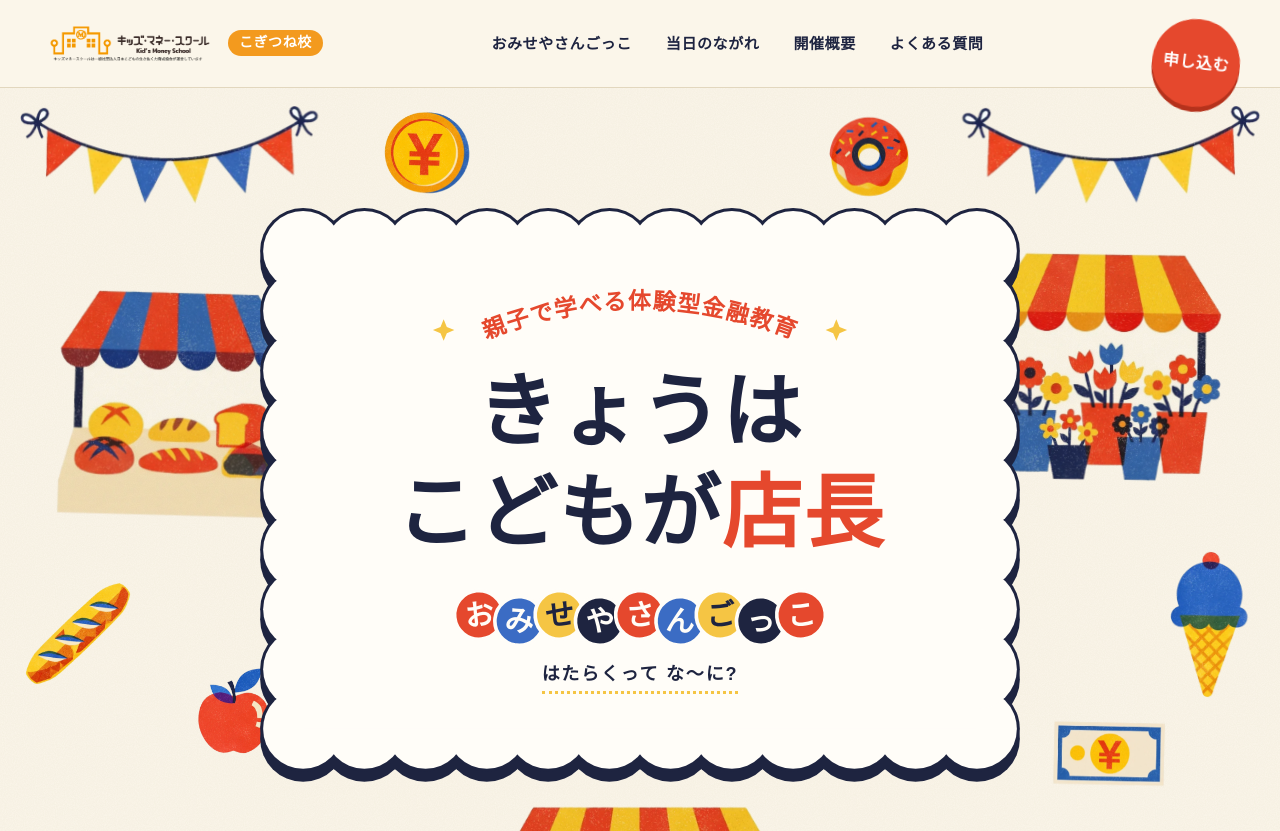
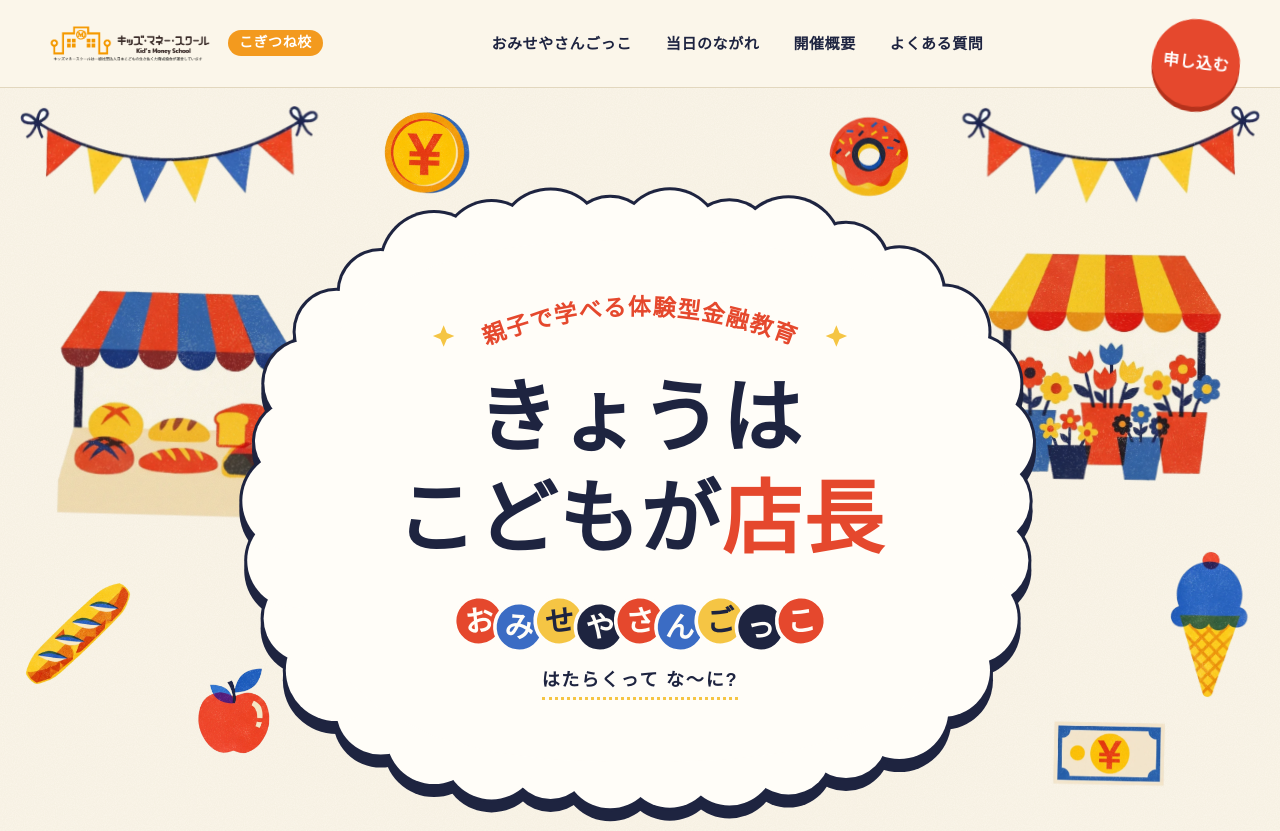
Before and after one commit to ued-yusuke/kogitsune-omise, a plain HTML site: page index.html in a window 1280 px wide. Shown: the top 831 px of the page. Drawn offline with Linux system fonts and the light colour scheme; a web font is replaced by a local one.

Commit message:
雲を角の丸い雲形に作り直す・動きを減らす設定でもイラストはふわふわ浮かせる
Co-Authored-By: Claude Opus 5.5 <noreply@anthropic.com>

```diff
--- a/main.js
+++ b/main.js
@@ -51,40 +51,62 @@
     });
   });
 
-  /* タイトルの雲: 枠の実寸に合わせて、同じ大きさの丸を等間隔に並べて描く(伸び縮みさせない) */
+  /* タイトルの雲: 四角ではなく、角の丸い楕円(超楕円)のまわりに大小のこぶを並べた雲の形。
+     枠より少し外にはみ出して描き、こぶの大きさは画面の幅で決める(縦横に引き伸ばさない) */
   var NS = "http://www.w3.org/2000/svg";
+  var CLOUD = { n: 2.7, step: 1.3, big: 0.3 };   // n: 丸さ(2=楕円、大きいほど四角) / step: こぶの間隔 / big: こぶの大小の幅
   function drawCloud(box) {
     var w = box.clientWidth, h = box.clientHeight;
     if (!w || !h) return;
     var pc = w >= 600;
-    var R = pc ? 40 : 27;             // こぶの半径
-    var line = pc ? 3 : 2.5;          // 紺のふちの太さ
-    var drop = pc ? 10 : 8;           // 下の紺の影
-    var gap = 1.55;                   // こぶの間隔(半径の何倍か)
-    var x0 = R + line, x1 = w - R - line, y0 = R + line, y1 = h - R - line - drop;
-    var nx = Math.max(2, Math.round((x1 - x0) / (R * gap))), ny = Math.max(2, Math.round((y1 - y0) / (R * gap)));
-    var pts = [], i;
-    for (i = 0; i <= nx; i++) { var x = x0 + (x1 - x0) * i / nx; pts.push([x, y0], [x, y1]); }
-    for (i = 1; i < ny; i++) { var y = y0 + (y1 - y0) * i / ny; pts.push([x0, y], [x1, y]); }
-    function layer(dy, r, fill) {
+    var R = pc ? 46 : 28;                      // こぶの半径(基準)
+    var line = pc ? 3 : 2.5, drop = pc ? 10 : 8;
+    var mx = pc ? 24 : 14, my = pc ? 30 : 12;  // 枠の外へはみ出す量
+    var W = w + mx * 2, H = h + my * 2 + drop;
+    var Rmax = R * (1 + CLOUD.big / 2);
+    var cx = W / 2, cy = (H - drop) / 2;
+    var a = W / 2 - Rmax - line, b = (H - drop) / 2 - Rmax - line, n = CLOUD.n;
+    // 超楕円の輪郭を細かくたどって、長さが等しくなるようにこぶの中心を置く
+    var dense = [], k, M = 720;
+    for (k = 0; k < M; k++) {
+      var t = k / M * Math.PI * 2, ct = Math.cos(t), st = Math.sin(t);
+      dense.push([cx + a * Math.sign(ct) * Math.pow(Math.abs(ct), 2 / n), cy + b * Math.sign(st) * Math.pow(Math.abs(st), 2 / n)]);
+    }
+    var len = [0];
+    for (k = 1; k <= M; k++) { var p0 = dense[k - 1], p1 = dense[k % M]; len.push(len[k - 1] + Math.hypot(p1[0] - p0[0], p1[1] - p0[1])); }
+    var L = len[M], N = Math.max(8, Math.round(L / (R * CLOUD.step))), pts = [], q = 0;
+    for (k = 0; k < N; k++) {
+      var d = L * k / N;
+      while (len[q + 1] < d) q++;
+      var f = (d - len[q]) / (len[q + 1] - len[q]), A = dense[q], B = dense[(q + 1) % M];
+      // こぶの大小: 決まった並びの揺らぎ(読みこむたびに変わらない)
+      var rnd = (Math.sin(k * 12.9898 + 78.233) * 43758.5453) % 1; rnd = Math.abs(rnd);
+      pts.push([A[0] + (B[0] - A[0]) * f, A[1] + (B[1] - A[1]) * f, R * (1 - CLOUD.big / 2 + CLOUD.big * rnd)]);
+    }
+    var poly = pts.map(function (p) { return p[0].toFixed(1) + "," + p[1].toFixed(1); }).join(" ");
+    function layer(dy, grow, fill) {
       var g = document.createElementNS(NS, "g"); g.setAttribute("fill", fill);
-      pts.forEach(function (p) { var c = document.createElementNS(NS, "circle"); c.setAttribute("cx", p[0].toFixed(1)); c.setAttribute("cy", (p[1] + dy).toFixed(1)); c.setAttribute("r", r); g.appendChild(c); });
-      var rc = document.createElementNS(NS, "rect"); rc.setAttribute("x", x0); rc.setAttribute("y", y0 + dy); rc.setAttribute("width", x1 - x0); rc.setAttribute("height", y1 - y0); g.appendChild(rc);
+      if (dy) g.setAttribute("transform", "translate(0 " + dy + ")");
+      pts.forEach(function (p) { var c = document.createElementNS(NS, "circle"); c.setAttribute("cx", p[0].toFixed(1)); c.setAttribute("cy", p[1].toFixed(1)); c.setAttribute("r", (p[2] + grow).toFixed(1)); g.appendChild(c); });
+      var pg = document.createElementNS(NS, "polygon"); pg.setAttribute("points", poly); g.appendChild(pg);
       return g;
     }
     var svg = box.querySelector(".cloud-bg");
     if (!svg) { svg = document.createElementNS(NS, "svg"); svg.setAttribute("class", "cloud-bg"); svg.setAttribute("aria-hidden", "true"); box.insertBefore(svg, box.firstChild); }
-    svg.setAttribute("viewBox", "0 0 " + w + " " + h);
+    svg.setAttribute("viewBox", "0 0 " + W.toFixed(1) + " " + H.toFixed(1));
+    svg.style.left = -mx + "px"; svg.style.top = -my + "px"; svg.style.width = W + "px"; svg.style.height = H + "px";
     while (svg.firstChild) svg.removeChild(svg.firstChild);
-    svg.appendChild(layer(drop, R + line, "#1E2440"));   // 影
-    svg.appendChild(layer(0, R + line, "#1E2440"));      // ふち
-    svg.appendChild(layer(0, R, "#FFFDF8"));             // 白
+    svg.appendChild(layer(drop, line, "#1E2440"));   // 影
+    svg.appendChild(layer(0, line, "#1E2440"));      // ふち
+    svg.appendChild(layer(0, 0, "#FFFDF8"));         // 白
     box.classList.add("is-drawn");
   }
   $$(".hero-cloud").forEach(function (box) {
-    drawCloud(box);
-    if ("ResizeObserver" in window) new ResizeObserver(function () { drawCloud(box); }).observe(box);
-    else window.addEventListener("resize", function () { drawCloud(box); });
+    var lastW = 0, lastH = 0;
+    function redraw() { if (box.clientWidth === lastW && box.clientHeight === lastH) return; lastW = box.clientWidth; lastH = box.clientHeight; drawCloud(box); }
+    redraw();
+    if ("ResizeObserver" in window) new ResizeObserver(redraw).observe(box);
+    else window.addEventListener("resize", redraw);
   });
 
   /* スクロールで現れる */
--- a/style.css
+++ b/style.css
@@ -66,10 +66,10 @@ h2,h3,dd strong{word-break:auto-phrase}
 
 /* ---------- hero ---------- */
 .hero{position:relative;padding-bottom:40px}
-.hero-stage{position:relative;padding:31vw var(--gut) 47vw;text-align:center;overflow:hidden}
+.hero-stage{position:relative;padding:31vw var(--gut) calc(47vw + 16px);text-align:center;overflow:hidden}
 .hero-cloud{position:relative;z-index:2;isolation:isolate;margin:0 auto;padding:44px 20px 60px;background:url(assets/cloud-m.svg) center/100% 100% no-repeat}
 .hero-cloud.is-drawn{background:none}
-.cloud-bg{position:absolute;inset:0;z-index:-1;width:100%;height:100%;pointer-events:none}   /* main.js が枠の実寸に合わせて、同じ大きさの丸を等間隔に並べて描く */
+.cloud-bg{position:absolute;left:0;top:0;z-index:-1;overflow:visible;pointer-events:none}   /* main.js が枠の実寸に合わせて、同じ大きさの丸を等間隔に並べて描く */
 .hero-label{max-width:330px;margin:0 auto;color:var(--red)}   /* 弧に沿わせた小見出し。SVG なので枠の幅に合わせて縮み、はみ出さない */
 .hero-label svg{display:block;width:100%;height:auto;overflow:visible}
 .hero-label text{font-family:inherit;font-weight:900;font-size:16px;letter-spacing:.06em;fill:currentColor}
@@ -283,7 +283,7 @@ h2,h3,dd strong{word-break:auto-phrase}
   .sp.pc{display:block}
 
   .hero{padding-bottom:64px}
-  .hero-stage{max-width:1360px;margin:0 auto;min-height:840px;padding:120px 40px 316px}
+  .hero-stage{max-width:1360px;margin:0 auto;min-height:880px;padding:126px 40px 352px}
   .hero-cloud{width:760px;padding:64px 60px 88px;background-image:url(assets/cloud-pc.svg)}
   .hero-cloud.is-drawn{background:none}
   .hero-label{max-width:430px;margin-bottom:8px}
@@ -405,9 +405,7 @@ h2,h3,dd strong{word-break:auto-phrase}
   .hero-facts{grid-row:auto;justify-content:center;margin-bottom:18px}
   .ap-fox,.ap-fox2{display:none}
 }
-@media (prefers-reduced-motion:reduce){   /* 「視差効果を減らす」の人には、止めずに小さく・ゆっくり。横すべりはやめてフェードだけ */
-  @keyframes bob{0%,100%{translate:0 0}50%{translate:0 -3px}}
-  .f1,.f2,.f3{animation-duration:9s}
+@media (prefers-reduced-motion:reduce){   /* 「視差効果を減らす」の人も、イラストのふわふわは同じに。横すべりだけやめてフェードにする */
   .rv{translate:0 0;transition:opacity .9s ease}
   html{scroll-behavior:auto}
 }
```
